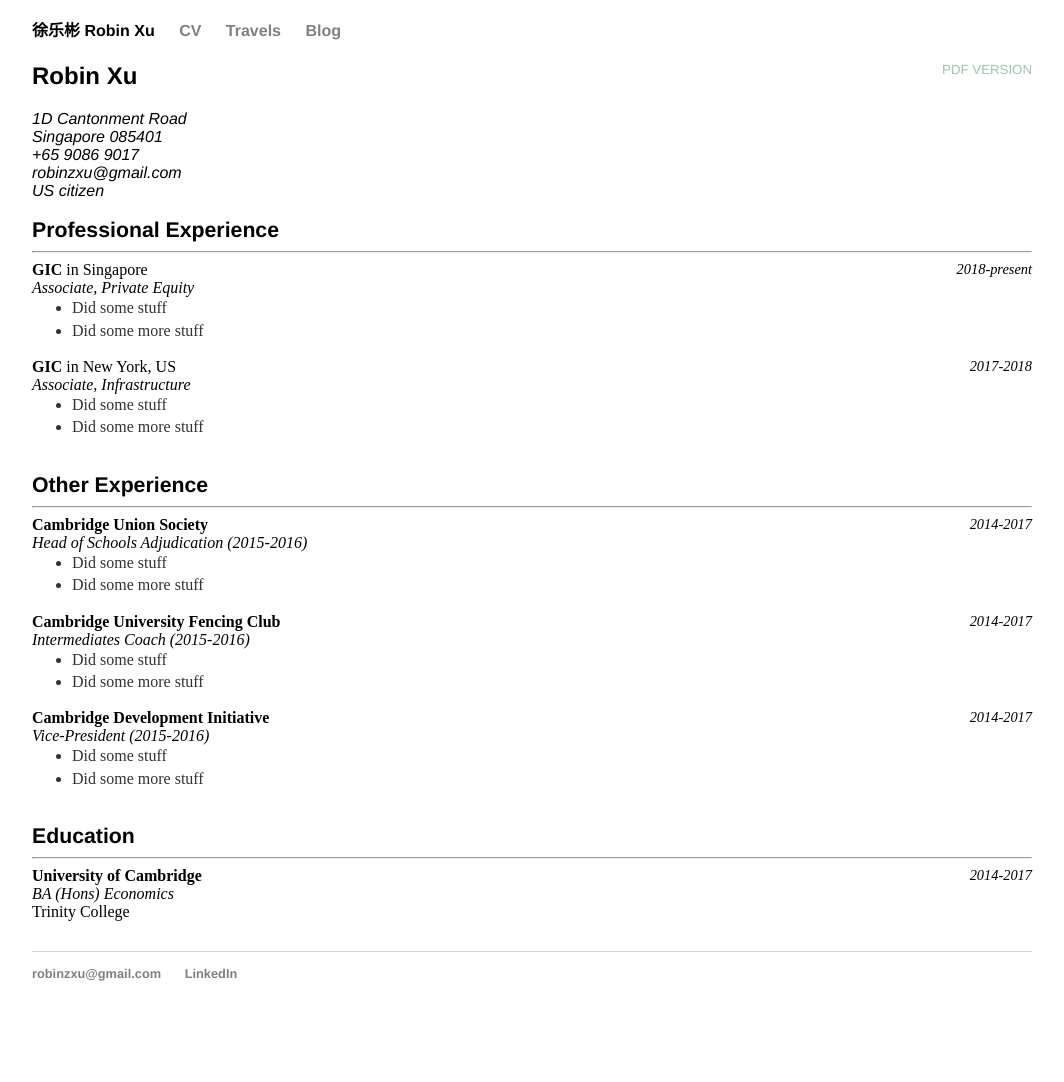
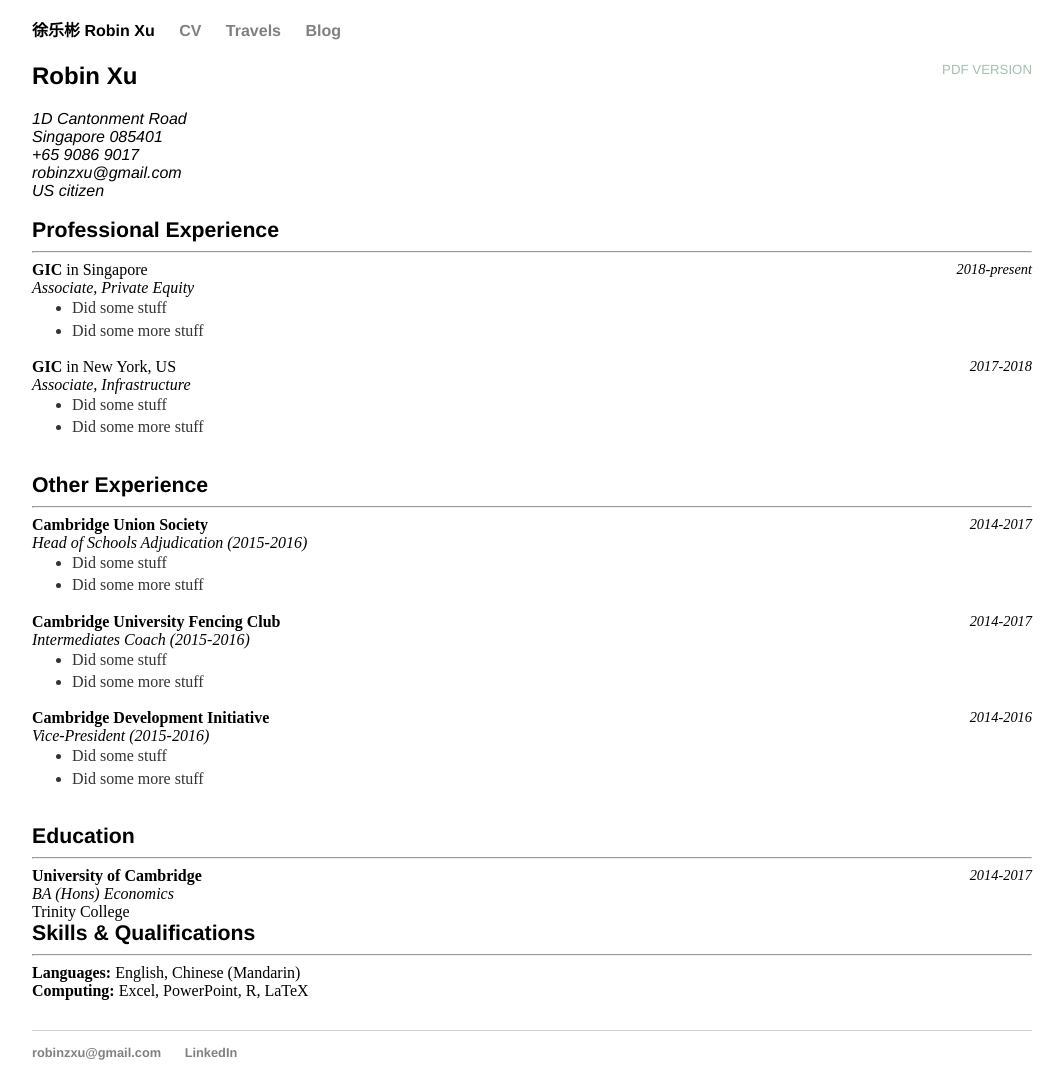
Before and after one commit to robinzxu/robinzxu.github.io, a Jekyll site: the page built from cv/index.html, in a window 1280 px wide. Shown: the whole page, without its empty margins (108-1172 px from the left). Built offline with Jekyll 4.4.1, drawn with Linux system fonts in a browser that asks for light colours; before the commit the page ends 1003 px from its top, so only the background shows below that.

Commit message:
Update index.html

```diff
--- a/cv/index.html
+++ b/cv/index.html
@@ -49,7 +49,7 @@
 		<li>Did some more stuff
 	</ul>
 
-	<i style="float:right;font-size:0.9em">2014-2017</i>
+	<i style="float:right;font-size:0.9em">2014-2016</i>
 	<b>Cambridge Development Initiative</b><br>
 	<i>Vice-President (2015-2016)</i>
 	<ul style="margin-top:0">
@@ -61,6 +61,10 @@
 	<i style="float:right;font-size:0.9em">2014-2017</i>
 	<b>University of Cambridge</b><br>
 	<i>BA (Hons) Economics</i><br>
-	Trinity College
+	Trinity College<br>
+
+<h3 style="display:inline;">Skills &amp; Qualifications</h3><br><hr>
+	<b>Languages: </b>English, Chinese (Mandarin)<br>
+	<b>Computing: </b>Excel, PowerPoint, R, LaTeX
 
 </div>
```
